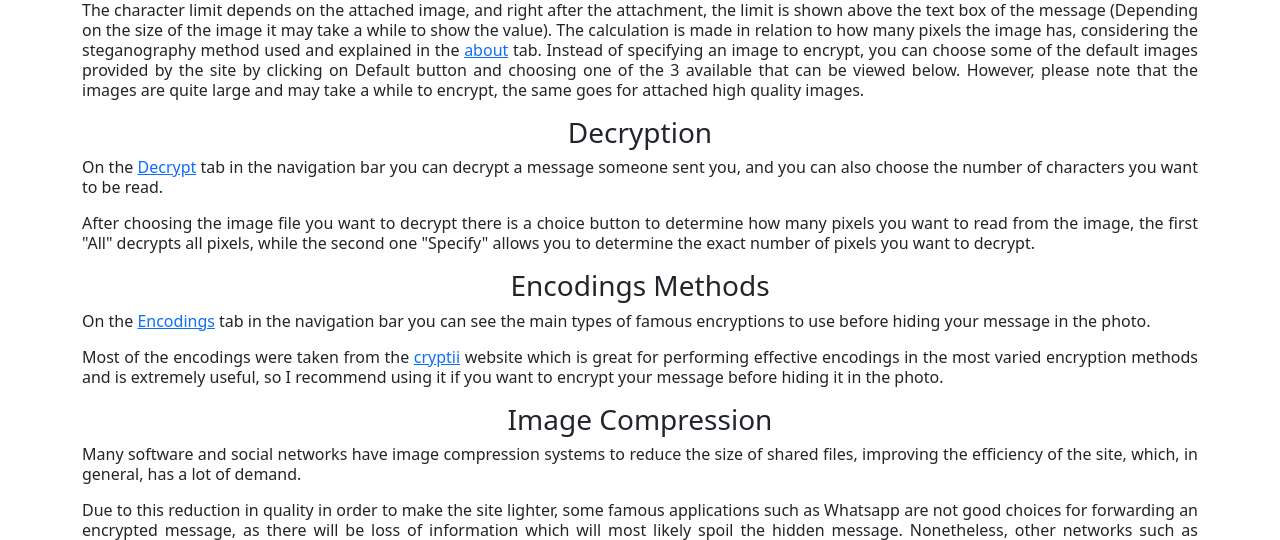
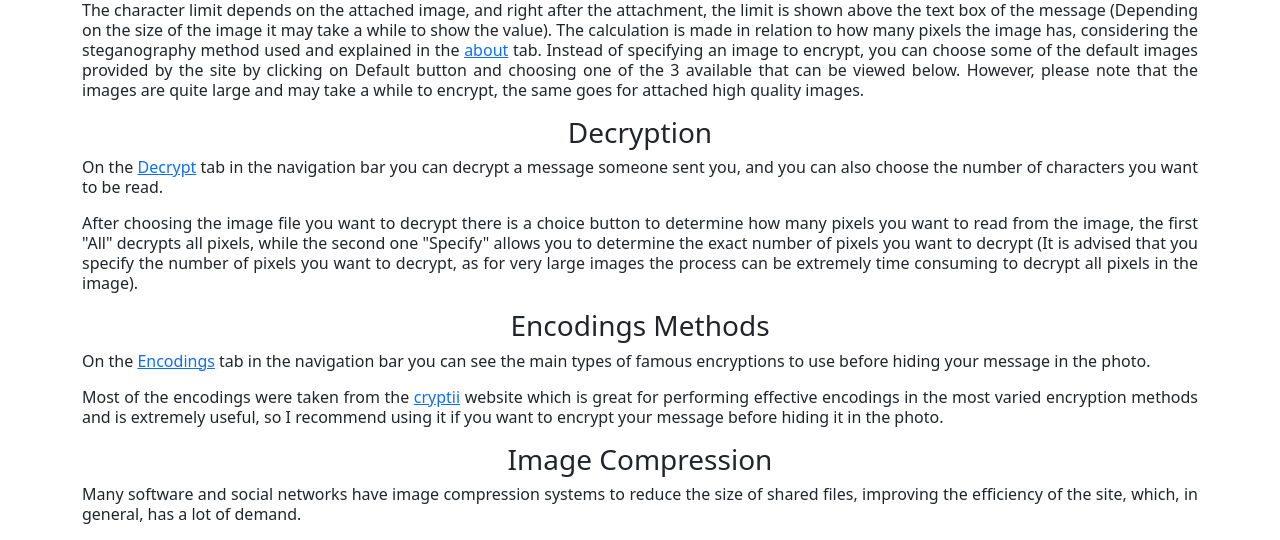
Before and after one commit to Xennonio/steganollamaphy, a Flask app: page /htu in a window 1280 px wide. Shown: the part 184-724 px from the top of the page. Run offline with Flask 3, Linux system fonts and the light colour scheme; some libraries are stand-ins or nearby versions.

Commit message:
hotfix howtouse decrypt text

```diff
--- a/app.py
+++ b/app.py
@@ -39,14 +39,12 @@ def encrypt():
         # Get the responses from the request
         img_opt = request.form.get('imgatt_opt')
         filename = random_name_generator()
-        print(filename)
         message = request.form.get('msg')
 
         if img_opt == 'specify':
             image = Image.open(request.files['img'])
         else:
             default_img = request.form.get('img')
-            print(default_img)
             if default_img == 'img1':
                 image = Image.open('./static/default_images/img1.jpg')
             if default_img == 'img2':
--- a/templates/howtouse.html
+++ b/templates/howtouse.html
@@ -27,7 +27,9 @@
         After choosing the image file you want to decrypt there is a choice button to determine
         how many pixels you want to read from the image, the first "All" decrypts all pixels,
         while the second one "Specify" allows you to determine the exact number of pixels you
-        want to decrypt.
+        want to decrypt (It is advised that you specify the number of pixels you want to decrypt,
+        as for very large images the process can be extremely time consuming to decrypt all pixels
+        in the image).
     </p>
     <h3> Encodings Methods </h3>
     <p class="lh-sm" style="text-align: justify;">
```
